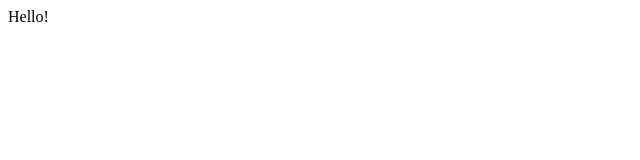
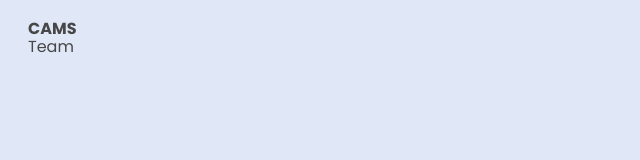
Before and after one commit to adarshvmanu/CAMS, a plain HTML site: page Page/index.html in a window 1280 px wide. Shown: the whole page, without its empty margins (0-640 px from the left). Drawn offline with Linux system fonts and the light colour scheme.

Commit message:
Info Panel Update

```diff
--- a/Page/Css/style.css
+++ b/Page/Css/style.css
@@ -0,0 +1,25 @@
+html {
+    font-family: "Poppins";
+    font-size: 16px;
+  }
+
+body {
+    font-weight: 400;
+    font-style:normal;
+    text-decoration: none;
+    text-transform: none;
+    letter-spacing: normal;
+    line-height: 1.15;
+    color: #474747;
+    background-color: #e0e8f7;
+}
+.navbar{
+    margin: 20px 20px 20px 20px;
+    color: #474747;
+    flex: auto;
+    flex-direction: column;
+}
+#page-logo {
+    font-weight: 700;
+    padding-right: 48px;
+}
--- a/Page/index.html
+++ b/Page/index.html
@@ -3,9 +3,17 @@
 <head>
     <meta charset="UTF-8">
     <meta name="viewport" content="width=device-width, initial-scale=1.0">
-    <title>Info Panel</title>
+    <title>CAMS</title>
+    <link
+    rel="stylesheet"
+    href="https://fonts.googleapis.com/css2?family=Poppins:ital,wght@0,100;0,200;0,300;0,400;0,500;0,600;0,700;0,800;0,900;1,100;1,200;1,300;1,400;1,500;1,600;1,700;1,800;1,900&amp;display=swap"
+    data-tag="font"/>
+    <link rel="stylesheet" href="./Css/style.css"/>
 </head>
 <body>
-    Hello!
+    <div class="navbar">
+        <div id="page-logo">CAMS</div>
+        <div class="nav">Team</div>
+    </div>
 </body>
 </html>
```
Also changed, not shown: 2 other files.
